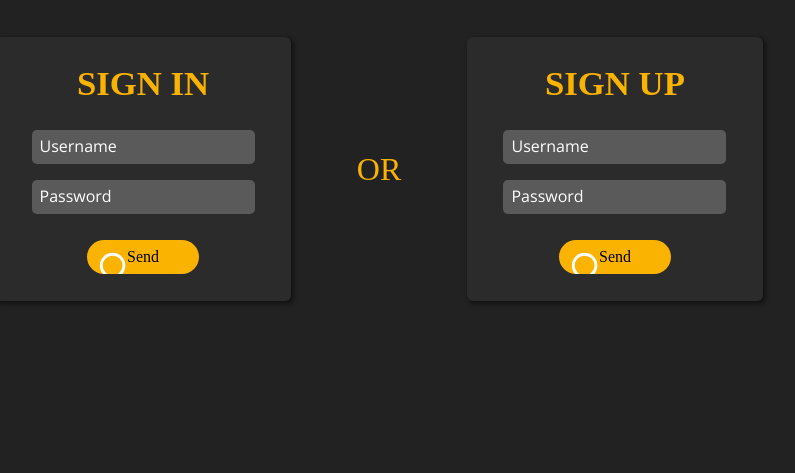
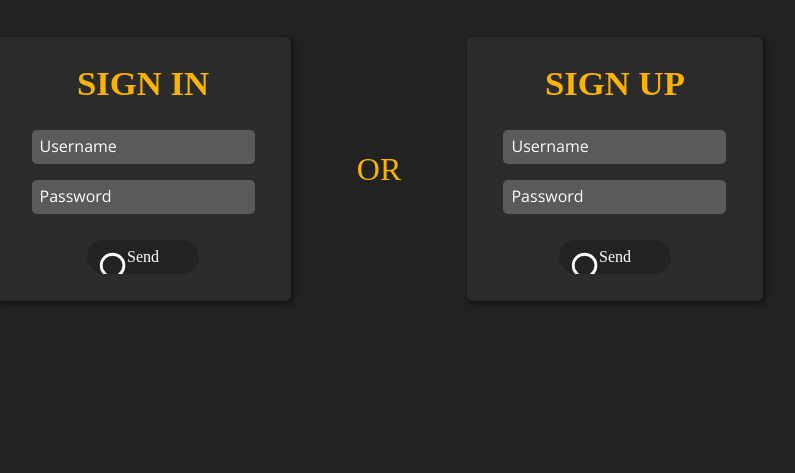
Before and after one commit to gaetanavez19/Semaine_Back, a PHP site: page /Semaine_Back/login/login.php in a window 1280 px wide. Shown: the part 235-708 px from the top of the page, without its empty margins (261-1056 px from the left). Run offline with PHP 8.4, Linux system fonts and the light colour scheme; some web fonts are replaced.

Commit message:
login animation done

```diff
--- a/login/login.php
+++ b/login/login.php
@@ -19,7 +19,7 @@
                     </div>
                     <br>
                     <div>
-                        <input type="submit"  value="Send">
+                        <input  class="sumbit_login" type="submit"  value="Send">
                     </div>
                 </form>
             </div>
@@ -36,7 +36,7 @@
                     </div>
                     <br>
                     <div>
-                        <input type="submit" value="Send">
+                        <input class="sumbit_login" type="submit" value="Send">
                     </div>
                 </form>
             </div>
--- a/style/login.css
+++ b/style/login.css
@@ -77,11 +77,11 @@
     font-family: 'Open Sans', sans-serif;
 }
 
-.login div form div input[type=submit]
+.login div form .sumbit_login
 {
-    background-color: #FAB301;
+    background-color: #222222;
     border: none;
-    color: black;
+    color: white;
     padding: 1vh 5vh;
     cursor: pointer;
     border-radius: 31px;
@@ -92,8 +92,15 @@
     background-position: 10px 10px;
     background-repeat: no-repeat;
     font-size: 1em;
+    transition: all 0.4s ease-in-out;
+
 }
 
+.login .sumbit_login:hover
+{
+    background-color: #FAB301;
+    color: black;
+}
 
 .login .or
 {
--- a/style/login_validation.css
+++ b/style/login_validation.css
@@ -25,8 +25,14 @@
     flex-direction: column;
     align-items: center;
     justify-content: center;
+    transform: scale(1);
+    transition: all 0.2s ease-out;
 }
 
+.container_validation .validation:hover
+{
+    transform: scale(1.03);
+}
 
 .container_validation .validation h3
 {
```
